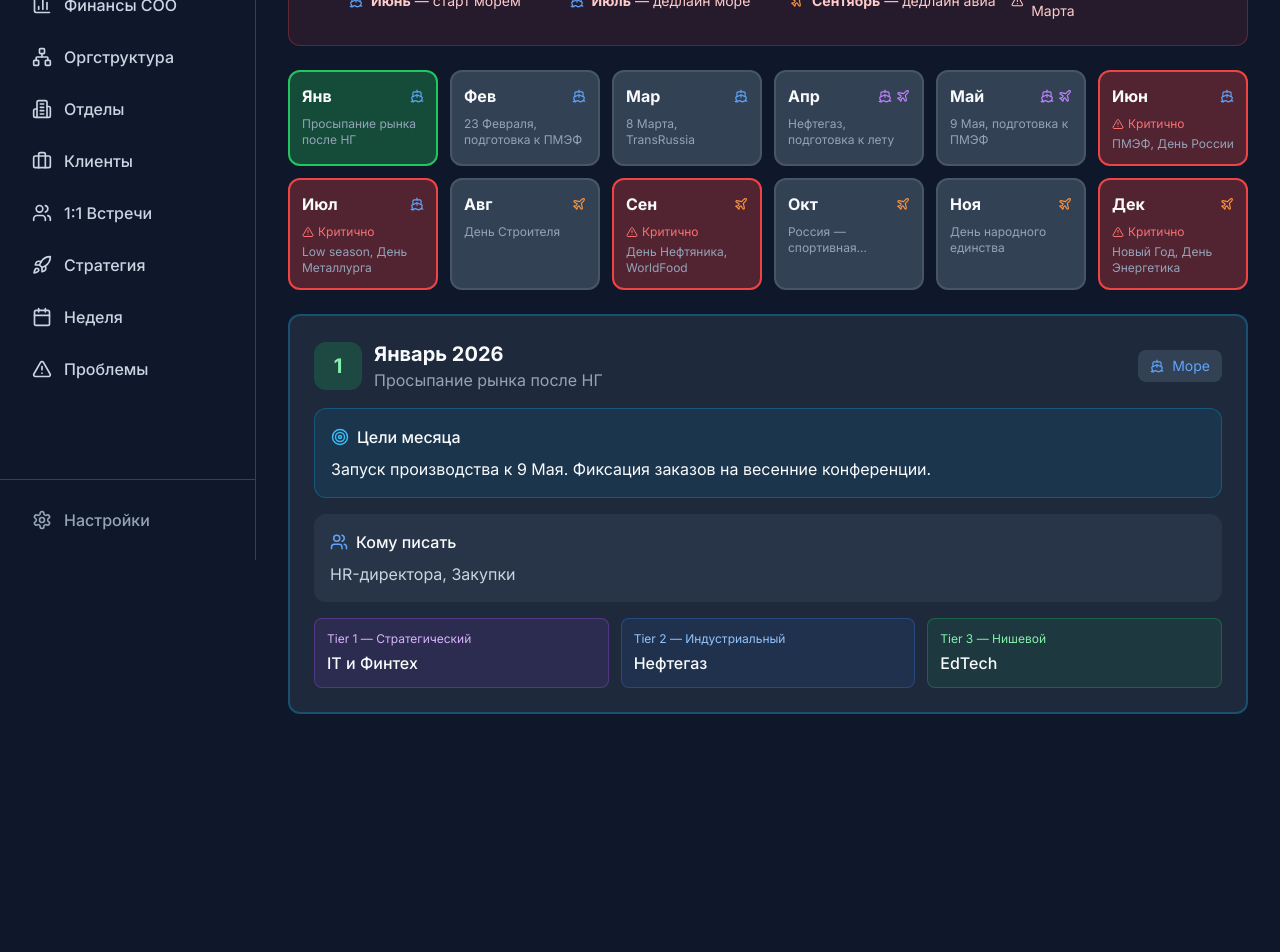
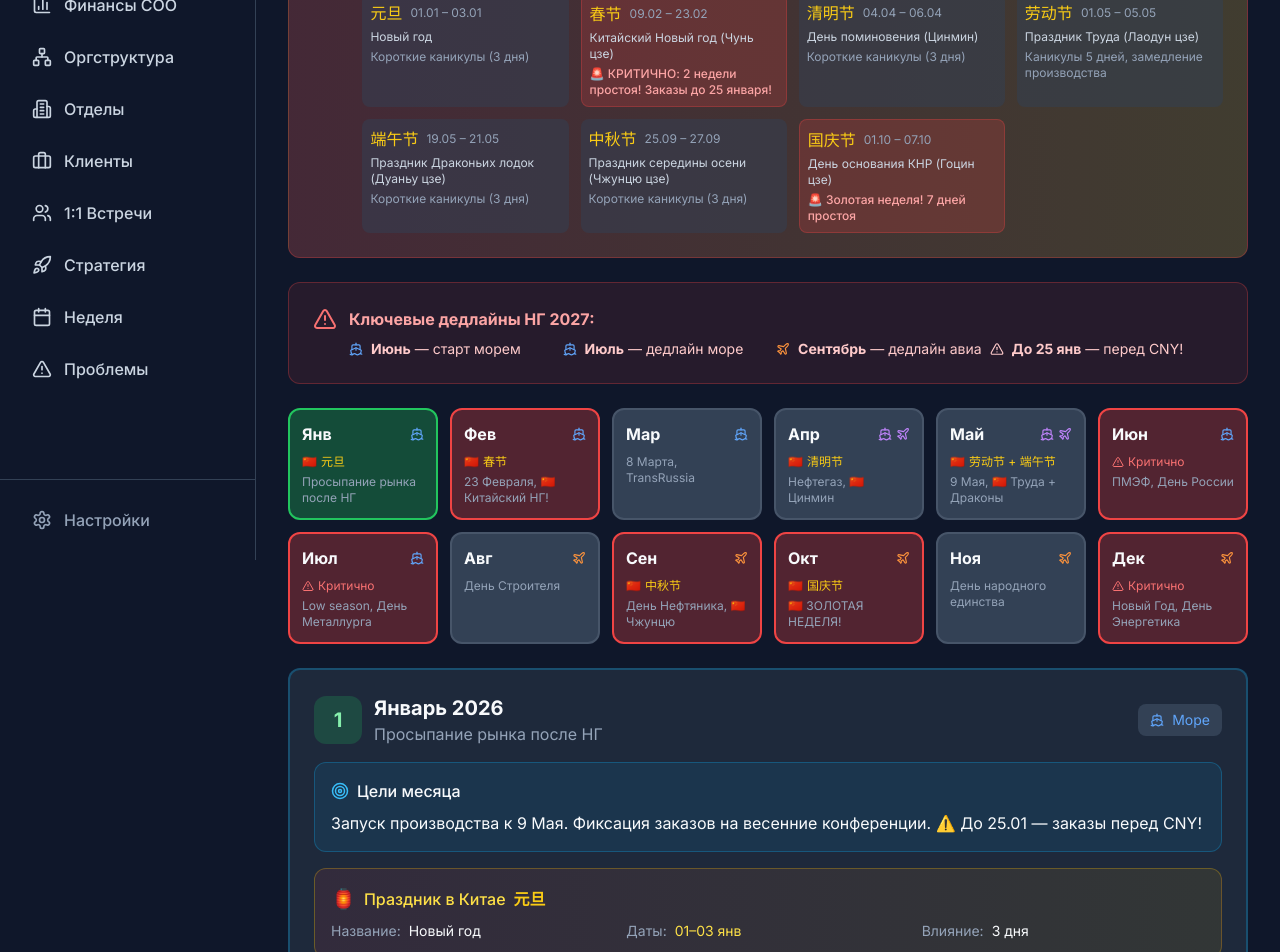
Before and after one commit to KamillaSnipes/coo-dashboard, a Next.js app: page /launches in a window 1280 px wide. Shown: the part 240-1192 px from the top of the page. Before the commit the page ends 986 px from the top, so only its background shows below. Built offline with nearby package versions, Linux system fonts and the light colour scheme; no server answers; the database is empty.

Commit message:
Add Chinese holidays to launches calendar - critical for production planning

```diff
--- a/app/launches/page.tsx
+++ b/app/launches/page.tsx
@@ -2,7 +2,7 @@
 
 import { useState } from 'react'
 import Link from 'next/link'
-import { ArrowLeft, Ship, Plane, AlertTriangle, ExternalLink, Target, Users, ChevronDown, ChevronUp } from 'lucide-react'
+import { ArrowLeft, Ship, Plane, AlertTriangle, ExternalLink, Target, Users, ChevronDown, ChevronUp, Sparkles } from 'lucide-react'
 import Card from '@/components/Card'
 
 interface MonthPlan {
@@ -16,22 +16,34 @@ interface MonthPlan {
   tier3?: string
   isCritical?: boolean
   logistics: 'sea' | 'air' | 'both'
+  chinaHoliday?: { name: string; nameZh: string; dates: string; impact: string }
 }
+
+// Китайские праздники 2026
+const chinaHolidays = [
+  { monthNum: 1, name: 'Новый год', nameZh: '元旦', dates: '01.01 – 03.01', impact: 'Короткие каникулы (3 дня)' },
+  { monthNum: 2, name: 'Китайский Новый год (Чунь цзе)', nameZh: '春节', dates: '09.02 – 23.02', impact: '🚨 КРИТИЧНО: 2 недели простоя! Заказы до 25 января!' },
+  { monthNum: 4, name: 'День поминовения (Цинмин)', nameZh: '清明节', dates: '04.04 – 06.04', impact: 'Короткие каникулы (3 дня)' },
+  { monthNum: 5, name: 'Праздник Труда (Лаодун цзе)', nameZh: '劳动节', dates: '01.05 – 05.05', impact: 'Каникулы 5 дней, замедление производства' },
+  { monthNum: 5, name: 'Праздник Драконьих лодок (Дуаньу цзе)', nameZh: '端午节', dates: '19.05 – 21.05', impact: 'Короткие каникулы (3 дня)' },
+  { monthNum: 9, name: 'Праздник середины осени (Чжунцю цзе)', nameZh: '中秋节', dates: '25.09 – 27.09', impact: 'Короткие каникулы (3 дня)' },
+  { monthNum: 10, name: 'День основания КНР (Гоцин цзе)', nameZh: '国庆节', dates: '01.10 – 07.10', impact: '🚨 Золотая неделя! 7 дней простоя' },
+]
 
 // План запусков 2026
 const yearPlan: MonthPlan[] = [
-  { month: 'Январь', monthNum: 1, events: 'Просыпание рынка после НГ', targetSegments: 'HR-директора, Закупки', goals: 'Запуск производства к 9 Мая. Фиксация заказов на весенние конференции.', tier1: 'IT и Финтех', tier2: 'Нефтегаз', tier3: 'EdTech', logistics: 'sea' },
-  { month: 'Февраль', monthNum: 2, events: '23 Февраля, подготовка к ПМЭФ', targetSegments: 'Промышленные гиганты, IT, Финтех', goals: 'Дедлайн заказов к летним праздникам (День Металлурга, Строителя). Поиск лидов на форумах.', tier1: 'Фармацевтика', tier2: 'Девелопмент', tier3: 'HoReCa', logistics: 'sea' },
+  { month: 'Январь', monthNum: 1, events: 'Просыпание рынка после НГ', targetSegments: 'HR-директора, Закупки', goals: 'Запуск производства к 9 Мая. Фиксация заказов на весенние конференции. ⚠️ До 25.01 — заказы перед CNY!', tier1: 'IT и Финтех', tier2: 'Нефтегаз', tier3: 'EdTech', logistics: 'sea', chinaHoliday: { name: 'Новый год', nameZh: '元旦', dates: '01–03 янв', impact: '3 дня' } },
+  { month: 'Февраль', monthNum: 2, events: '23 Февраля, 🇨🇳 Китайский НГ!', targetSegments: 'Промышленные гиганты, IT, Финтех', goals: '🚨 КИТАЙ НЕ РАБОТАЕТ 9–23 февраля! Дедлайн заказов к летним праздникам.', tier1: 'Фармацевтика', tier2: 'Девелопмент', tier3: 'HoReCa', logistics: 'sea', isCritical: true, chinaHoliday: { name: 'Китайский Новый год', nameZh: '春节', dates: '09–23 фев', impact: '🚨 2 НЕДЕЛИ!' } },
   { month: 'Март', monthNum: 3, events: '8 Марта, TransRussia', targetSegments: 'Логистика, Ритейл', goals: 'Старт подготовки к ПМЭФ (июнь). Заказ сложных VIP-подарков с кастомными пресс-формами.', tier1: 'E-Com и ритейл', tier2: 'Автопром', tier3: 'Агро', logistics: 'sea' },
-  { month: 'Апрель', monthNum: 4, events: 'Нефтегаз, подготовка к лету', targetSegments: 'Oil & Gas, Энергетика', goals: 'Закрытие заказов на летний мерч. Презентация концепций «Зима 2027».', tier1: 'Банки и Страхование', tier2: 'Логистика', logistics: 'both' },
-  { month: 'Май', monthNum: 5, events: '9 Мая, подготовка к ПМЭФ', targetSegments: 'Госкорпорации, Банки, Девелоперы', goals: 'Контроль отгрузок к форумам. Расчеты на «День Нефтяника».', logistics: 'both' },
+  { month: 'Апрель', monthNum: 4, events: 'Нефтегаз, 🇨🇳 Цинмин', targetSegments: 'Oil & Gas, Энергетика', goals: 'Закрытие заказов на летний мерч. Презентация концепций «Зима 2027».', tier1: 'Банки и Страхование', tier2: 'Логистика', logistics: 'both', chinaHoliday: { name: 'Цинмин', nameZh: '清明节', dates: '04–06 апр', impact: '3 дня' } },
+  { month: 'Май', monthNum: 5, events: '9 Мая, 🇨🇳 Труда + Драконы', targetSegments: 'Госкорпорации, Банки, Девелоперы', goals: 'Контроль отгрузок к форумам. Расчеты на «День Нефтяника». ⚠️ 2 праздника в Китае!', logistics: 'both', chinaHoliday: { name: 'Труда + Драконьи лодки', nameZh: '劳动节 + 端午节', dates: '01–05 + 19–21 мая', impact: '8 дней суммарно' } },
   { month: 'Июнь', monthNum: 6, events: 'ПМЭФ, День России', targetSegments: 'Tier 1: Яндекс, Сбер, Газпром', goals: '🚨 ГЛАВНАЯ ЦЕЛЬ: Запуск НОВОГОДНИХ ТИРАЖЕЙ морем!', isCritical: true, logistics: 'sea' },
   { month: 'Июль', monthNum: 7, events: 'Low season, День Металлурга', targetSegments: 'Промышленность, Агросектор', goals: '⚠️ ФИНАЛЬНЫЙ ДЕДЛАЙН для морских поставок на НГ!', isCritical: true, logistics: 'sea' },
   { month: 'Август', monthNum: 8, events: 'День Строителя', targetSegments: 'Девелоперы, Tech компании', goals: 'Мерч для «Back to office» и конференций октября. Согласование образцов.', logistics: 'air' },
-  { month: 'Сентябрь', monthNum: 9, events: 'День Нефтяника, WorldFood', targetSegments: 'FMCG, Food ритейл, Нефтегаз', goals: '🚨 ПОСЛЕДНИЙ ШАНС для авиа-заказов на НГ!', isCritical: true, logistics: 'air' },
-  { month: 'Октябрь', monthNum: 10, events: 'Россия — спортивная держава', targetSegments: 'Спорт-бренды, IT, Госсектор', goals: 'Закрытие контрактов на Q1 2027. Подготовка «выручалочек».', logistics: 'air' },
+  { month: 'Сентябрь', monthNum: 9, events: 'День Нефтяника, 🇨🇳 Чжунцю', targetSegments: 'FMCG, Food ритейл, Нефтегаз', goals: '🚨 ПОСЛЕДНИЙ ШАНС для авиа-заказов на НГ!', isCritical: true, logistics: 'air', chinaHoliday: { name: 'Середина осени', nameZh: '中秋节', dates: '25–27 сен', impact: '3 дня' } },
+  { month: 'Октябрь', monthNum: 10, events: '🇨🇳 ЗОЛОТАЯ НЕДЕЛЯ!', targetSegments: 'Спорт-бренды, IT, Госсектор', goals: '🚨 КИТАЙ НЕ РАБОТАЕТ 1–7 октября! Закрытие контрактов на Q1 2027.', isCritical: true, logistics: 'air', chinaHoliday: { name: 'День КНР', nameZh: '国庆节', dates: '01–07 окт', impact: '🚨 7 ДНЕЙ!' } },
   { month: 'Ноябрь', monthNum: 11, events: 'День народного единства', targetSegments: 'HR-департаменты, Маркетинг', goals: 'Получение НГ тиражей из Китая. Контроль таможни. Старт презентаций к 23 февраля.', logistics: 'air' },
-  { month: 'Декабрь', monthNum: 12, events: 'Новый Год, День Энергетика', targetSegments: 'Энергетика, Все ТОПы', goals: '⚠️ Доставка НГ. Фиксация заказов на 8 Марта (Китай на каникулах!)', isCritical: true, logistics: 'air' },
+  { month: 'Декабрь', monthNum: 12, events: 'Новый Год, День Энергетика', targetSegments: 'Энергетика, Все ТОПы', goals: '⚠️ Доставка НГ. Фиксация заказов на 8 Марта (Китай на каникулах в феврале!)', isCritical: true, logistics: 'air' },
 ]
 
 export default function LaunchesPage() {
@@ -89,10 +101,38 @@ export default function LaunchesPage() {
           <span className="text-dark-300">Авиа (7-14 дней)</span>
         </div>
         <div className="flex items-center gap-2">
+          <span className="text-lg">🇨🇳</span>
+          <span className="text-dark-300">Праздники в Китае</span>
+        </div>
+        <div className="flex items-center gap-2">
           <AlertTriangle className="text-red-400" size={18} />
           <span className="text-dark-300">Критичный дедлайн</span>
         </div>
       </div>
+
+      {/* China Holidays Card */}
+      <Card className="bg-gradient-to-r from-red-600/20 to-yellow-600/20 border border-red-500/30">
+        <div className="flex items-start gap-3">
+          <span className="text-3xl">🏮</span>
+          <div className="flex-1">
+            <h3 className="font-bold text-red-300 mb-3">Праздники в Китае 2026 — фабрики НЕ работают!</h3>
+            <div className="grid md:grid-cols-2 lg:grid-cols-4 gap-3">
+              {chinaHolidays.map((h, i) => (
+                <div key={i} className={`p-2 rounded-lg ${h.impact.includes('🚨') ? 'bg-red-500/20 border border-red-500/30' : 'bg-dark-700/50'}`}>
+                  <div className="flex items-center gap-2 mb-1">
+                    <span className="text-yellow-400 font-medium">{h.nameZh}</span>
+                    <span className="text-dark-400 text-xs">{h.dates}</span>
+                  </div>
+                  <div className="text-xs text-dark-300">{h.name}</div>
+                  <div className={`text-xs mt-1 ${h.impact.includes('🚨') ? 'text-red-300 font-medium' : 'text-dark-400'}`}>
+                    {h.impact}
+                  </div>
+                </div>
+              ))}
+            </div>
+          </div>
+        </div>
+      </Card>
 
       {/* Critical Alert */}
       <Card className="bg-red-500/10 border border-red-500/30">
@@ -115,7 +155,7 @@ export default function LaunchesPage() {
               </div>
               <div className="flex items-center gap-2 text-red-200">
                 <AlertTriangle size={14} />
-                <span><strong>Декабрь</strong> — заказы на 8 Марта</span>
+                <span><strong>До 25 янв</strong> — перед CNY!</span>
               </div>
             </div>
           </div>
@@ -142,7 +182,14 @@ export default function LaunchesPage() {
                   </div>
                 </div>
 
-                {plan.isCritical && (
+                {plan.chinaHoliday && (
+                  <div className="flex items-center gap-1 text-yellow-400 text-xs mb-1">
+                    <span>🇨🇳</span>
+                    <span className="truncate">{plan.chinaHoliday.nameZh}</span>
+                  </div>
+                )}
+
+                {plan.isCritical && !plan.chinaHoliday && (
                   <div className="flex items-center gap-1 text-red-400 text-xs mb-1">
                     <AlertTriangle size={12} />
                     <span>Критично</span>
@@ -197,6 +244,33 @@ export default function LaunchesPage() {
                   <p className={plan.isCritical ? 'text-red-200' : ''}>{plan.goals}</p>
                 </div>
 
+                {/* China Holiday */}
+                {plan.chinaHoliday && (
+                  <div className="p-4 rounded-xl bg-gradient-to-r from-red-500/10 to-yellow-500/10 border border-yellow-500/30">
+                    <div className="flex items-center gap-2 mb-2">
+                      <span className="text-xl">🏮</span>
+                      <span className="font-medium text-yellow-300">Праздник в Китае</span>
+                      <span className="text-yellow-400 font-bold">{plan.chinaHoliday.nameZh}</span>
+                    </div>
+                    <div className="grid md:grid-cols-3 gap-3 text-sm">
+                      <div>
+                        <span className="text-dark-400">Название:</span>
+                        <span className="ml-2">{plan.chinaHoliday.name}</span>
+                      </div>
+                      <div>
+                        <span className="text-dark-400">Даты:</span>
+                        <span className="ml-2 text-yellow-300">{plan.chinaHoliday.dates}</span>
+                      </div>
+                      <div>
+                        <span className="text-dark-400">Влияние:</span>
+                        <span className={`ml-2 ${plan.chinaHoliday.impact.includes('🚨') ? 'text-red-300 font-medium' : ''}`}>
+                          {plan.chinaHoliday.impact}
+                        </span>
+                      </div>
+                    </div>
+                  </div>
+                )}
+
                 {/* Target Segments */}
                 <div className="p-4 rounded-xl bg-dark-700/50">
                   <div className="flex items-center gap-2 mb-2">
```
